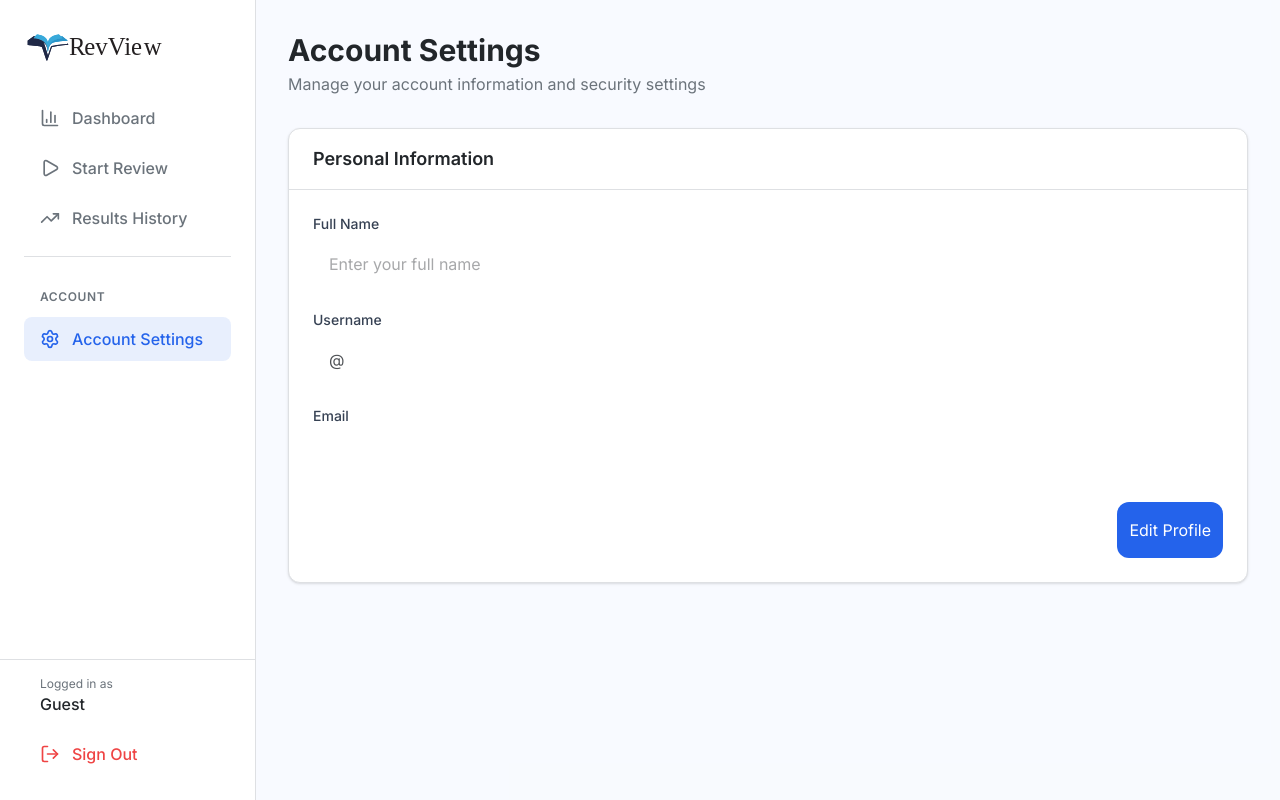
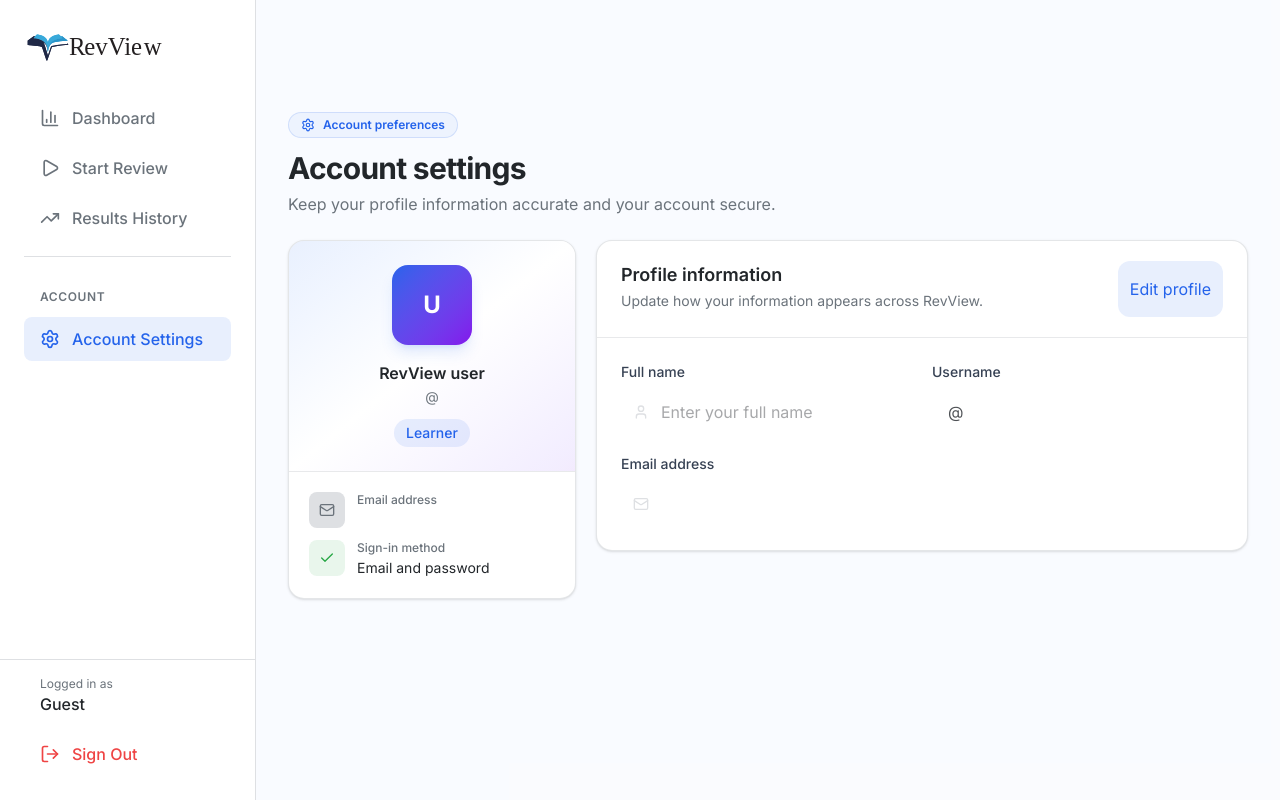
Before and after one commit to johnreyluntayao/revview, a Next.js app: page /user-account in a window 1280 px wide. Built offline with nearby package versions, Linux system fonts and the light colour scheme; no server answers; the database is empty.

Commit message:
improve account settings ui and ux

```diff
--- a/app/admin-account/page.tsx
+++ b/app/admin-account/page.tsx
@@ -1,30 +1,34 @@
-import { NavBar, AccountSettings } from "@/lib/client-imports"
-import { createClient } from "@/lib/supabase/server"
+import { redirect } from "next/navigation";
+import { AccountSettings, NavBar } from "@/lib/client-imports";
+import { createClient } from "@/lib/supabase/server";
 
-const page = async () => {
+const AdminAccountPage = async () => {
+  const supabase = await createClient();
 
-  const supabase = await createClient()
+  const {
+    data: { user },
+  } = await supabase.auth.getUser();
 
-  const { data: { user } } = await supabase.auth.getUser();
+  if (!user) redirect("/login");
+
   const { data: profile } = await supabase
-  .from('users')
-  .select('name, username, email')
-  .eq('id', user?.id)
+    .from("users")
+    .select("name, username, email")
+    .eq("id", user.id)
     .single();
 
   const userInfo = {
-  id: user?.id!,
     fullName: profile?.name ?? "",
     username: profile?.username ?? "",
-  email: profile?.email ?? user?.email ?? "",
+    email: profile?.email ?? user.email ?? "",
   };
 
   return (
-    <main>
+    <>
       <NavBar State="LoggedIn" />
       <AccountSettings userInfo={userInfo} role="admin" />
-    </main>
-  )
-}
+    </>
+  );
+};
 
-export default page
+export default AdminAccountPage;
--- a/components/AccountSettings.tsx
+++ b/components/AccountSettings.tsx
@@ -1,6 +1,14 @@
 "use client";
-import { Button, InputField } from "@/lib/client-imports";
-import React, { useState, useEffect } from "react";
+
+import { useEffect, useMemo, useState } from "react";
+import { Button, Chip, InputField } from "@/lib/client-imports";
+import {
+  AccountSettings as Settings,
+  Email,
+  Password,
+  Success,
+  Username as UserIcon,
+} from "@/lib/icons";
 import { createClient } from "@/lib/supabase/client";
 import { toast } from "sonner";
 
@@ -16,45 +24,55 @@ interface AccountSettingsProps {
 }
 
 const AccountSettings = ({ userInfo, role = "user" }: AccountSettingsProps) => {
+  const [supabase] = useState(() => createClient());
+  const [savedProfile, setSavedProfile] = useState<UserFormData>(userInfo);
   const [formData, setFormData] = useState<UserFormData>(userInfo);
   const [isEditing, setIsEditing] = useState(false);
   const [isSaving, setIsSaving] = useState(false);
+  const [identityLoading, setIdentityLoading] = useState(true);
+  const [isGoogleUser, setIsGoogleUser] = useState(false);
 
-  // Password fields
   const [currentPassword, setCurrentPassword] = useState("");
   const [newPassword, setNewPassword] = useState("");
   const [confirmNewPassword, setConfirmNewPassword] = useState("");
   const [passwordError, setPasswordError] = useState<string | null>(null);
-  const [sameAsCurrentWarning, setSameAsCurrentWarning] = useState(false);
 
-  const [isGoogleUser, setIsGoogleUser] = useState(false);
-
-  const supabase = createClient();
   const isAdmin = role === "admin";
+  const initials = useMemo(() => {
+    const source = savedProfile.fullName.trim() || savedProfile.username.trim() || "User";
+    return source
+      .split(/\s+/)
+      .slice(0, 2)
+      .map((part) => part.charAt(0).toUpperCase())
+      .join("");
+  }, [savedProfile.fullName, savedProfile.username]);
 
   useEffect(() => {
-    const fetchUser = async () => {
-      const { data: { user } } = await supabase.auth.getUser();
-      if (user?.identities?.some((id) => id.provider === "google")) {
-        setIsGoogleUser(true);
-      }
+    const fetchIdentityProvider = async () => {
+      const {
+        data: { user },
+      } = await supabase.auth.getUser();
+
+      setIsGoogleUser(Boolean(user?.identities?.some((identity) => identity.provider === "google")));
+      setIdentityLoading(false);
     };
-    fetchUser();
-  }, []);
+
+    void fetchIdentityProvider();
+  }, [supabase]);
 
   const handleProfileChange = (
-  e: React.ChangeEvent<HTMLInputElement | HTMLTextAreaElement>
+    event: React.ChangeEvent<HTMLInputElement | HTMLTextAreaElement>,
   ) => {
-  const { name, value } = e.target;
-  setFormData((prev) => ({ ...prev, [name]: value }));
+    const { name, value } = event.target;
+    setFormData((current) => ({ ...current, [name]: value }));
   };
 
-  const handlePasswordChange = (field: "current" | "new" | "confirm", value: string) => {
+  const handlePasswordChange = (
+    field: "current" | "new" | "confirm",
+    value: string,
+  ) => {
     if (field === "current") setCurrentPassword(value);
-    if (field === "new") {
-      setNewPassword(value);
-      setSameAsCurrentWarning(value === currentPassword && value.length > 0);
-    }
+    if (field === "new") setNewPassword(value);
     if (field === "confirm") setConfirmNewPassword(value);
     setPasswordError(null);
   };
@@ -64,19 +82,41 @@ const AccountSettings = ({ userInfo, role = "user" }: AccountSettingsProps) => {
     setNewPassword("");
     setConfirmNewPassword("");
     setPasswordError(null);
-    setSameAsCurrentWarning(false);
   };
 
   const handleSave = async () => {
+    if (isSaving) return;
+
+    const normalizedProfile = {
+      ...formData,
+      fullName: formData.fullName.trim(),
+      username: formData.username.trim().toLowerCase(),
+    };
+
+    if (!normalizedProfile.fullName) {
+      toast.error("Full name is required");
+      return;
+    }
+
+    if (!/^[a-z0-9_]{3,30}$/.test(normalizedProfile.username)) {
+      toast.error("Username must be 3–30 characters using letters, numbers, or underscores");
+      return;
+    }
+
     setIsSaving(true);
     setPasswordError(null);
 
     try {
-      let needsPasswordUpdate = false;
+      const hasPasswordInput = Boolean(currentPassword || newPassword || confirmNewPassword);
+      const needsPasswordUpdate = !isGoogleUser && hasPasswordInput;
 
-      if (!isGoogleUser && (newPassword || confirmNewPassword || currentPassword)) {
+      if (needsPasswordUpdate) {
         if (!currentPassword) {
-          setPasswordError("Current password is required to change password");
+          setPasswordError("Enter your current password");
+          return;
+        }
+        if (newPassword.length < 6) {
+          setPasswordError("New password must be at least 6 characters");
           return;
         }
         if (newPassword !== confirmNewPassword) {
@@ -84,198 +124,265 @@ const AccountSettings = ({ userInfo, role = "user" }: AccountSettingsProps) => {
           return;
         }
         if (newPassword === currentPassword) {
-          setPasswordError("New password cannot be the same as current password");
+          setPasswordError("New password must be different from your current password");
           return;
         }
-        if (newPassword.length < 6) {
-          setPasswordError("New password must be at least 6 characters");
-          return;
-        }
-        needsPasswordUpdate = true;
       }
 
-      const profileUpdate: Partial<UserFormData> = {};
-      if (formData.fullName !== userInfo.fullName) profileUpdate.fullName = formData.fullName.trim();
-      if (formData.username !== userInfo.username) profileUpdate.username = formData.username.trim().toLowerCase();
+      const profileChanged =
+        normalizedProfile.fullName !== savedProfile.fullName ||
+        normalizedProfile.username !== savedProfile.username;
 
-      const shouldUpdateProfile = Object.keys(profileUpdate).length > 0;
-
-      if (!shouldUpdateProfile && !needsPasswordUpdate) {
+      if (!profileChanged && !needsPasswordUpdate) {
         toast.info("No changes to save");
         return;
       }
 
       if (needsPasswordUpdate) {
-        const { error: authError } = await supabase.auth.updateUser({ password: newPassword });
-        if (authError) {
-          if (authError.message.includes("current password")) {
+        const { error: verificationError } = await supabase.auth.signInWithPassword({
+          email: savedProfile.email,
+          password: currentPassword,
+        });
+
+        if (verificationError) {
           setPasswordError("Current password is incorrect");
-          } else {
-            setPasswordError(authError.message || "Failed to update password");
+          return;
         }
+
+        const { error: passwordUpdateError } = await supabase.auth.updateUser({
+          password: newPassword,
+        });
+
+        if (passwordUpdateError) {
+          setPasswordError(passwordUpdateError.message || "Failed to update password");
           return;
         }
       }
 
-      if (shouldUpdateProfile) {
-        const { error: dbError } = await supabase
+      if (profileChanged) {
+        const {
+          data: { user },
+        } = await supabase.auth.getUser();
+
+        if (!user) throw new Error("Your session has expired. Please sign in again.");
+
+        const { error: profileUpdateError } = await supabase
           .from("users")
-          .update({ name: profileUpdate.fullName, username: profileUpdate.username })
-          .eq("id", (await supabase.auth.getUser()).data.user?.id);
+          .update({
+            name: normalizedProfile.fullName,
+            username: normalizedProfile.username,
+          })
+          .eq("id", user.id);
 
-        if (dbError) {
-          console.error(dbError);
-          if (dbError.code === "23505") toast.error("Username already taken");
-          else toast.error("Failed to update profile");
+        if (profileUpdateError) {
+          if (profileUpdateError.code === "23505") {
+            toast.error("That username is already taken");
             return;
+          }
+          throw profileUpdateError;
         }
       }
 
+      setFormData(normalizedProfile);
+      setSavedProfile(normalizedProfile);
+      resetPasswordFields();
+      setIsEditing(false);
       toast.success("Account updated successfully");
-      setIsEditing(false);
-      resetPasswordFields();
-
-    } catch (err) {
-      console.error(err);
-      toast.error("Something went wrong");
+    } catch (error: unknown) {
+      console.error("Failed to update account:", error);
+      toast.error(error instanceof Error ? error.message : "Something went wrong");
     } finally {
       setIsSaving(false);
     }
   };
 
   const handleCancel = () => {
-    setFormData(userInfo);
+    setFormData(savedProfile);
     resetPasswordFields();
     setIsEditing(false);
   };
 
   return (
-    <div className="w-full p-4 md:p-6 lg:p-8 bg-primary/3 min-h-screen">
-      <div className="mb-4 md:mb-6 lg:mb-8">
-        <h1 className="text-xl md:text-2xl lg:text-3xl font-bold text-foreground">Account Settings</h1>
-        <p className="text-xs md:text-sm lg:text-base text-muted-foreground mt-1">
-          Manage your account information and security settings
+    <main className="min-h-screen bg-primary/[0.025] px-4 pb-10 pt-20 md:px-6 md:pb-12 md:pt-24 lg:px-8 lg:pt-28">
+      <div className="mx-auto max-w-screen-xl space-y-5 md:space-y-6">
+        <header>
+          <div className="inline-flex items-center gap-2 rounded-full border border-primary/15 bg-primary/5 px-3 py-1 text-xs font-semibold text-primary">
+            <Settings className="size-3.5" />
+            Account preferences
+          </div>
+          <h1 className="mt-3 text-2xl font-bold tracking-tight text-foreground md:text-3xl">Account settings</h1>
+          <p className="mt-1.5 max-w-2xl text-sm text-muted-foreground md:text-base">
+            Keep your profile information accurate and your account secure.
+          </p>
+        </header>
+
+        <div className="grid items-start gap-5 lg:grid-cols-[18rem_minmax(0,1fr)]">
+          <aside className="overflow-hidden rounded-2xl border border-border/80 bg-card shadow-sm">
+            <div className="bg-linear-to-br from-primary/10 via-background to-secondary/10 p-5 text-center md:p-6">
+              <div className="mx-auto flex size-20 items-center justify-center rounded-2xl bg-linear-to-br from-primary to-secondary text-2xl font-bold text-white shadow-lg shadow-primary/15">
+                {initials}
+              </div>
+              <h2 className="mt-4 truncate text-base font-semibold text-foreground">{savedProfile.fullName || "RevView user"}</h2>
+              <p className="mt-0.5 truncate text-sm text-muted-foreground">@{savedProfile.username}</p>
+              <Chip
+                text={isAdmin ? "Administrator" : "Learner"}
+                className="mt-3 bg-primary/10 text-primary"
+              />
+            </div>
+
+            <div className="space-y-3 border-t border-border/70 p-4 md:p-5">
+              <div className="flex items-start gap-3">
+                <div className="flex size-9 shrink-0 items-center justify-center rounded-lg bg-muted text-muted-foreground">
+                  <Email className="size-4" />
+                </div>
+                <div className="min-w-0">
+                  <p className="text-xs font-medium text-muted-foreground">Email address</p>
+                  <p className="mt-0.5 truncate text-sm text-foreground">{savedProfile.email}</p>
+                </div>
+              </div>
+              <div className="flex items-start gap-3">
+                <div className="flex size-9 shrink-0 items-center justify-center rounded-lg bg-success/10 text-success">
+                  <Success className="size-4" />
+                </div>
+                <div>
+                  <p className="text-xs font-medium text-muted-foreground">Sign-in method</p>
+                  <p className="mt-0.5 text-sm text-foreground">
+                    {identityLoading ? "Checking..." : isGoogleUser ? "Google account" : "Email and password"}
                   </p>
                 </div>
+              </div>
+            </div>
+          </aside>
 
-      <div className="bg-card border border-border rounded-xl shadow-sm overflow-hidden mb-4 md:mb-6 lg:mb-8">
-        <div className={`px-4 md:px-5 lg:px-6 py-2 md:p-3 lg:py-4 border-b border-border`}>
-          <h2 className="text-sm md:text-base lg:text-lg font-semibold">Personal Information</h2>
+          <section className="overflow-hidden rounded-2xl border border-border/80 bg-card shadow-sm">
+            <div className="flex items-start justify-between gap-4 border-b border-border/70 px-4 py-4 md:px-6 md:py-5">
+              <div>
+                <h2 className="text-base font-semibold text-foreground md:text-lg">Profile information</h2>
+                <p className="mt-0.5 text-xs text-muted-foreground md:text-sm">Update how your information appears across RevView.</p>
+              </div>
+              {!isEditing && (
+                <Button
+                  text="Edit profile"
+                  backgroundColor="bg-primary/10"
+                  textColor="text-primary"
+                  onClick={() => setIsEditing(true)}
+                  className="shrink-0"
+                />
+              )}
             </div>
 
-        <div className="p-4 md:p-5 lg:p-6 space-y-6">
+            <div className="space-y-6 p-4 md:p-6">
+              <div className="grid gap-5 md:grid-cols-2">
                 <InputField
                   name="fullName"
-            label="Full Name"
+                  label="Full name"
                   placeholder="Enter your full name"
                   value={formData.fullName}
                   onChange={handleProfileChange}
+                  icon={<UserIcon className="size-4" />}
                   state={isEditing ? "editable" : "readonly"}
                 />
-
                 <InputField
                   name="username"
                   label="Username"
-            placeholder="Enter username (no @)"
+                  placeholder="Enter username"
                   value={formData.username}
                   onChange={handleProfileChange}
                   type="username"
                   state={isEditing ? "editable" : "readonly"}
                 />
-
                 <InputField
                   name="email"
-            label="Email"
+                  label="Email address"
                   value={formData.email}
+                  icon={<Email className="size-4" />}
                   state="readonly"
+                  className="md:col-span-2"
                 />
+              </div>
 
-          {/* Password Section only for non-Google users */}
-          {isEditing && !isGoogleUser && (
-            <div className="pt-4 border-t border-border space-y-5">
-              <h3 className="text-base font-medium">Change Password</h3>
+              {isEditing && !identityLoading && !isGoogleUser && (
+                <section className="rounded-xl border border-border/80 bg-muted/20 p-4 md:p-5">
+                  <div className="mb-5 flex items-start gap-3">
+                    <div className="flex size-9 shrink-0 items-center justify-center rounded-lg bg-primary/10 text-primary">
+                      <Password className="size-4" />
+                    </div>
+                    <div>
+                      <h3 className="text-sm font-semibold text-foreground md:text-base">Change password</h3>
+                      <p className="mt-0.5 text-xs text-muted-foreground">Leave these fields empty to keep your current password.</p>
+                    </div>
+                  </div>
 
+                  {passwordError && (
+                    <div role="alert" className="mb-4 rounded-lg border border-destructive/20 bg-destructive/5 px-3 py-2 text-xs font-medium text-destructive md:text-sm">
+                      {passwordError}
+                    </div>
+                  )}
+
+                  <div className="grid gap-4 md:grid-cols-2">
                     <InputField
-                label="Current Password"
+                      label="Current password"
                       type="password"
                       showPasswordToggle
                       value={currentPassword}
-                onChange={(e) => handlePasswordChange("current", e.target.value)}
+                      onChange={(event) => handlePasswordChange("current", event.target.value)}
                       placeholder="Enter current password"
-                error={passwordError?.includes("current") ? passwordError : undefined}
+                      className="md:col-span-2"
                     />
-
                     <InputField
-                label="New Password"
+                      label="New password"
                       type="password"
                       showPasswordToggle
                       value={newPassword}
-                onChange={(e) => handlePasswordChange("new", e.target.value)}
-                placeholder="Enter new password"
+                      onChange={(event) => handlePasswordChange("new", event.target.value)}
+                      placeholder="At least 6 characters"
                     />
-
-              {sameAsCurrentWarning && newPassword && (
-                <p className="text-warning text-[10px] md:text-xs lg:text-sm -mt-2">
-                  New password is the same as current password
-                </p>
-              )}
-
                     <InputField
-                label="Confirm New Password"
+                      label="Confirm new password"
                       type="password"
                       showPasswordToggle
                       value={confirmNewPassword}
-                onChange={(e) => handlePasswordChange("confirm", e.target.value)}
-                placeholder="Confirm new password"
-                error={
-                  passwordError?.includes("match") || passwordError?.includes("same")
-                    ? passwordError
-                    : undefined
-                }
+                      onChange={(event) => handlePasswordChange("confirm", event.target.value)}
+                      placeholder="Repeat new password"
+                    />
+                  </div>
+                </section>
+              )}
+
+              {isEditing && !identityLoading && isGoogleUser && (
+                <div className="flex items-start gap-3 rounded-xl border border-primary/15 bg-primary/5 p-4">
+                  <Success className="mt-0.5 size-4 shrink-0 text-primary" />
+                  <p className="text-xs leading-relaxed text-muted-foreground md:text-sm">
+                    Your password is managed by Google. Profile details can still be updated here.
+                  </p>
+                </div>
+              )}
+
+              {isEditing && (
+                <div className="flex flex-col-reverse gap-2 border-t border-border/70 pt-5 sm:flex-row sm:justify-end">
+                  <Button
+                    text="Cancel"
+                    backgroundColor="bg-muted"
+                    textColor="text-foreground"
+                    onClick={handleCancel}
+                    isDisabled={isSaving}
+                    className="w-full sm:w-auto"
+                  />
+                  <Button
+                    text={isSaving ? "Saving..." : "Save changes"}
+                    backgroundColor="bg-primary"
+                    textColor="text-primary-foreground"
+                    onClick={() => void handleSave()}
+                    isDisabled={isSaving}
+                    className="w-full sm:w-auto"
                   />
                 </div>
               )}
-
-          {/* Info message for Google users */}
-          {isEditing && isGoogleUser && (
-            <p className="text-[10px] md:text-xs lg:text-sm text-muted-foreground">
-              Password cannot be changed for Google login accounts.
-            </p>
-          )}
-
-          {!isEditing ? (
-            <div className="flex justify-end">
-              <Button
-              text="Edit Profile"
-              backgroundColor="bg-primary"
-              textColor="text-primary-foreground"
-              onClick={() => setIsEditing(true)}
-            />
             </div>
-
-          ) : (
-            <div className="flex flex-wrap gap-1 md:gap-2 lg:gap-3 justify-end">
-              <Button
-                text="Cancel"
-                backgroundColor=""
-                borderColor="border-border"
-                textColor="text-foreground"
-                onClick={handleCancel}
-                isDisabled={isSaving}
-              />
-              <Button
-                text={isSaving ? "Saving..." : "Save Changes"}
-                backgroundColor="bg-primary"
-                textColor="text-primary-foreground"
-                onClick={handleSave}
-                isDisabled={isSaving}
-              />
-            </div>
-          )}
-
+          </section>
         </div>
       </div>
-    </div>
+    </main>
   );
 };
 
```
Lines whose indentation alone changed are shown as unchanged.
